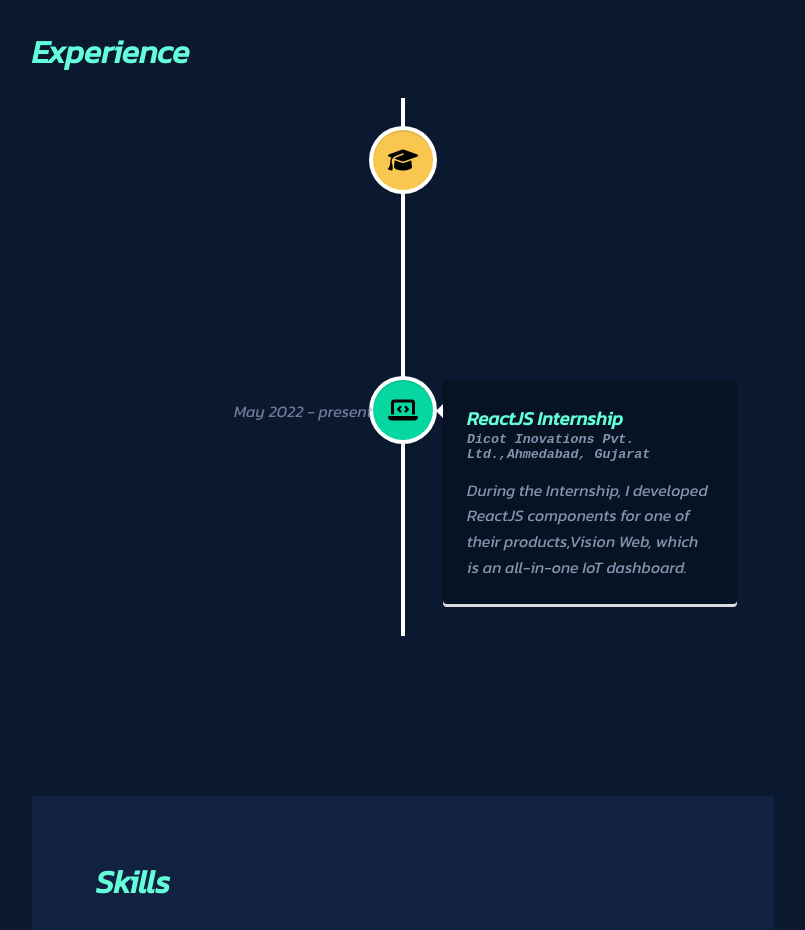
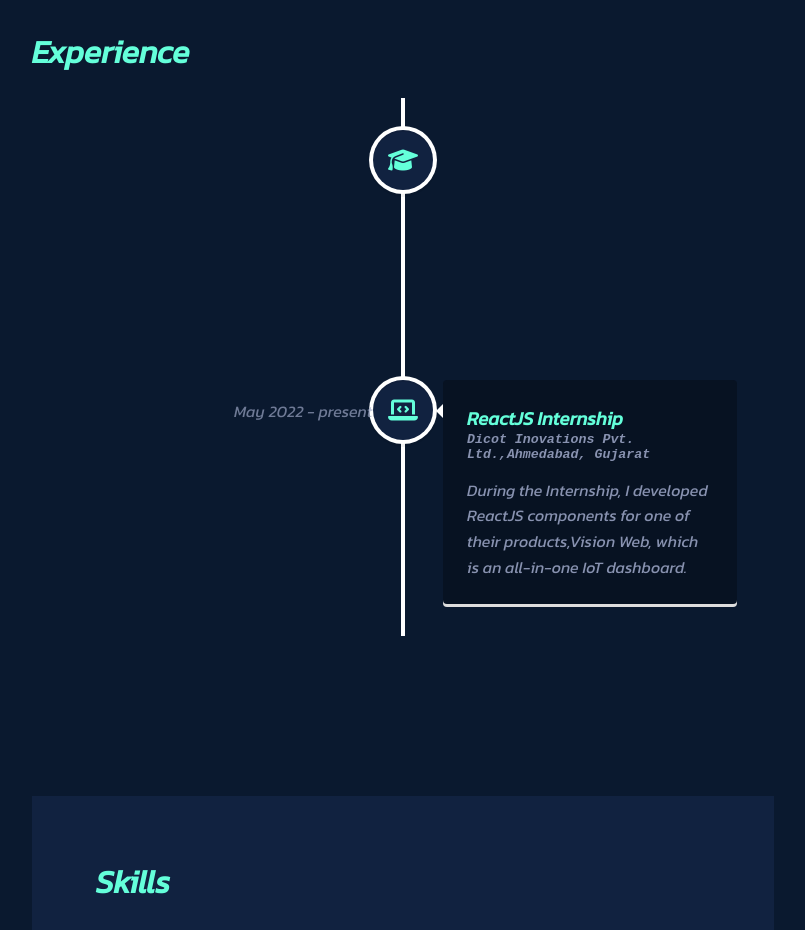
Before and after one commit to 07manan/my-portfolio, a React (Create React App) app: page / in a window 1280 px wide. Shown: the part 2580-3510 px from the top of the page, without its empty margins (237-1042 px from the left). Built offline with nearby package versions, Linux system fonts and the light colour scheme.

Commit message:
exp theme update

```diff
--- a/src/Components/comp.css
+++ b/src/Components/comp.css
@@ -564,6 +564,11 @@ body {
     margin-top: 20vh;
 }
 
+.vertical-timeline-element-icon {
+    background-color: var(--tertiary-color) !important;
+    color: var(--primary-colour);
+}
+
 @media (max-width:700px) {
     #experience {
         width: 70%;
```
